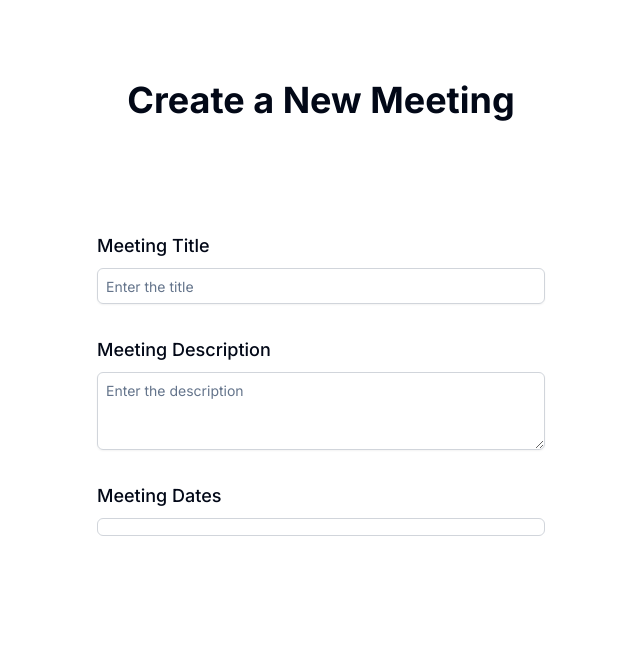
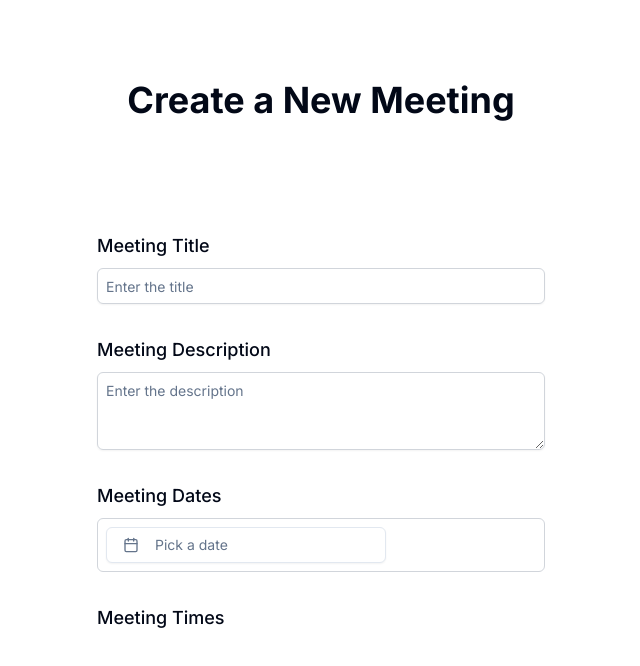
Before and after one commit to Tae-uni/syncup, a Next.js app in the folder client/: page /meetings in a window 1280 px wide. Shown: the top 666 px of the page, without its empty margins (319-959 px from the left). Built offline with nearby package versions, Linux system fonts and the light colour scheme.

Commit message:
:sparkles: (components) add CalendarPicker and DatePill components for date selection

```diff
--- a/client/src/app/meetings/page.tsx
+++ b/client/src/app/meetings/page.tsx
@@ -1,9 +1,12 @@
 "use client";
+
+import { useState } from "react";
 
 import { Input } from "@/components/ui/input";
 import { Label } from "@/components/ui/label";
 import { Textarea } from "@/components/ui/textarea";
-import { useState } from "react";
+import CalendarPicker from "@/components/CalendarPicker";
+import DatePill from "@/components/DatePill";
 
 export default function Meetings() {
   const [selectedDates, setSelectedDates] = useState<Date[]>([]);
@@ -41,13 +44,46 @@ export default function Meetings() {
           </Textarea>
         </div>
 
+        {/* Meeting Calendar */}
         <div className="flex flex-col w-full max-w-md">
           <Label htmlFor="meeting-dates" className="text-lg mt-8 block text-left">
             Meeting Dates
           </Label>
           <div className="border border-gray-300 rounded-md p-2 mt-2 w-full">
+            <CalendarPicker
+              onSelectDate={(dates: Date[] | undefined) => setSelectedDates(dates || [])}
+              selected={selectedDates}
+              maxDates={10}
+            />
+            {selectedDates.length > 0 && (
+              <div className="mt-4 flex flex-wrap gap-2">
+                {selectedDates.map((date, index) => (
+                  <span
+                    key={index}
+                    className="bg-blue-100 text-blue-800 px-2 py-1 rounded-md text-sm"
+                  >
+                    {date.toLocaleDateString()}
+                  </span>
+                ))}
+              </div>
+            )}
           </div>
         </div>
+
+        {/* Date Pills */}
+        {/* <div className="flex flex-wrap gap-2">
+          {selectedDates.map((date, index) => (
+            <DatePill key={index} date={date} />
+          ))}
+        </div> */}
+
+        {/* Time Slots */}
+        <div className="flex flex-col w-full max-w-md">
+          <Label htmlFor="meeting-dates" className="text-lg mt-8 block text-left">
+            Meeting Times
+          </Label>
+        </div>
+
       </main>
     </>
   )
--- /dev/null
+++ b/client/src/components/CalendarPicker.tsx
@@ -0,0 +1,60 @@
+import { useState } from "react";
+import { CalendarIcon } from "lucide-react";
+import { cn } from "@/lib/utils";
+import { Popover, PopoverContent, PopoverTrigger } from "@/components/ui/popover";
+
+import { Button } from "./ui/button";
+import { Calendar } from "./ui/calendar";
+
+interface CalendarPickerProps {
+  onSelectDate: (dates: Date[] | undefined) => void;
+  selected: Date[];
+  maxDates?: number;
+}
+
+export default function CalendarPicker({
+  onSelectDate,
+  selected,
+  maxDates = 10
+}: CalendarPickerProps) {
+  const [isOpen, setIsOpen] = useState(false);
+
+  const handleSelect = (dates: Date[] | undefined) => {
+    if (!dates) {
+      onSelectDate(dates);
+      return;
+    }
+
+    if (dates.length > maxDates) {
+      onSelectDate(dates.slice(0, maxDates));
+      return;
+    }
+
+    onSelectDate(dates);
+  };
+
+  return (
+    <Popover open={isOpen} onOpenChange={setIsOpen}>
+      <PopoverTrigger asChild>
+        <Button
+          variant="outline"
+          className={cn(
+            "w-[280px] justify-start text-left font-normal",
+            !selected?.length && "text-muted-foreground"
+          )}
+        >
+          <CalendarIcon className="mr-2 h-4 w-4" />
+          <span>Pick a date</span>
+        </Button>
+      </PopoverTrigger>
+      <PopoverContent className="w-auto p-0" align="start">
+        <Calendar
+          mode="multiple"
+          selected={selected}
+          onSelect={handleSelect}
+          initialFocus
+        />
+      </PopoverContent>
+    </Popover>
+  )
+}
--- /dev/null
+++ b/client/src/components/DatePill.tsx
@@ -0,0 +1,18 @@
+interface DatePillProps {
+  date: Date;
+}
+
+export default function DatePill({ date }: DatePillProps) {
+  const month = date.toLocaleString('en', { month: 'short' });
+  const day = date.getDate();
+
+  return (
+    <div className="inline-flex flex-col overflow-hidden items-center gap-x-2 bg-gray-100 rounded-md border border-gray-300">
+      <div className="w-full bg-blue-400">
+        <span className="text-xs text-white px-3.5">{month}</span>
+      </div>
+      <div className="h-px w-full bg-gray-200"></div>
+      <span className="text-lg font-semibold text-gray-500 py-0.5">{day}</span>
+    </div>
+  );
+}
```
